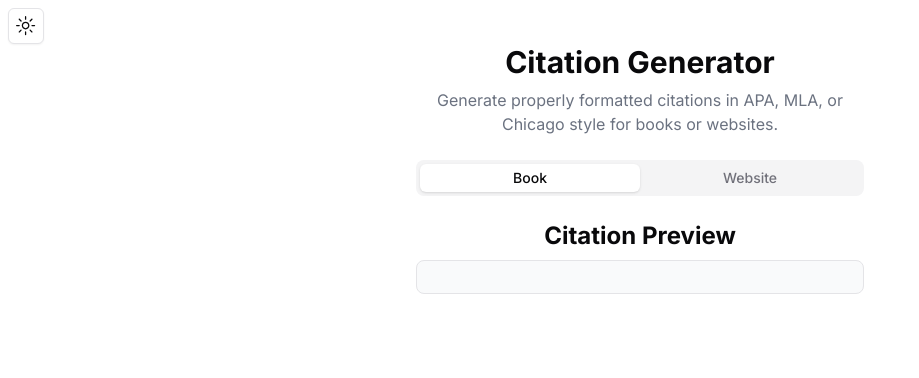
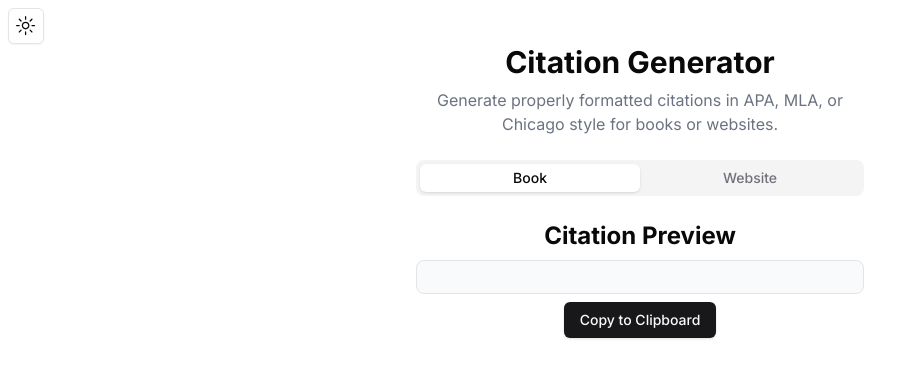
Before and after one commit to Selyss/citify, a Next.js app: page / in a window 1280 px wide. Shown: the top 378 px of the page, without its empty margins (0-919 px from the left). Built offline with nearby package versions, Linux system fonts and the light colour scheme.

Commit message:
clipboard

```diff
--- a/components/citation-form.tsx
+++ b/components/citation-form.tsx
@@ -52,6 +52,15 @@ export function CitationForm() {
     },
   });
 
+  function copyToClipboard() {
+    if (generatedCitation) {
+      navigator.clipboard
+        .writeText(generatedCitation)
+        .then(() => alert("Citation copied to clipboard"))
+        .catch((error) => console.error("Failed to copy citation: ", error));
+    }
+  }
+
   function onSubmit(data: z.infer<typeof websiteSchema>) {
     let resp = fetch(API + `/website?url=${data.query}`)
       .then((res) => res.json())
@@ -71,6 +80,7 @@ export function CitationForm() {
     resp.then((data) => {
       if (data) {
         let citeObject = { ...data, ...citeFields };
+        console.log(citeObject);
         fetch(API + `/cite?` + qs.stringify(citeObject))
           .then((res) => res.json())
           .then((data) => setGeneratedCitation(data))
@@ -155,6 +165,7 @@ export function CitationForm() {
           className="rounded-lg border bg-gray-50 p-4 text-left dark:bg-gray-900 dark:border-gray-800"
           dangerouslySetInnerHTML={{ __html: generatedCitation }}
         ></div>
+        <Button onClick={copyToClipboard}>Copy to Clipboard</Button>
       </div>
     </div>
   );
```
Also changed, not shown: 1 other file (tests, documents, lock files or other folders).
